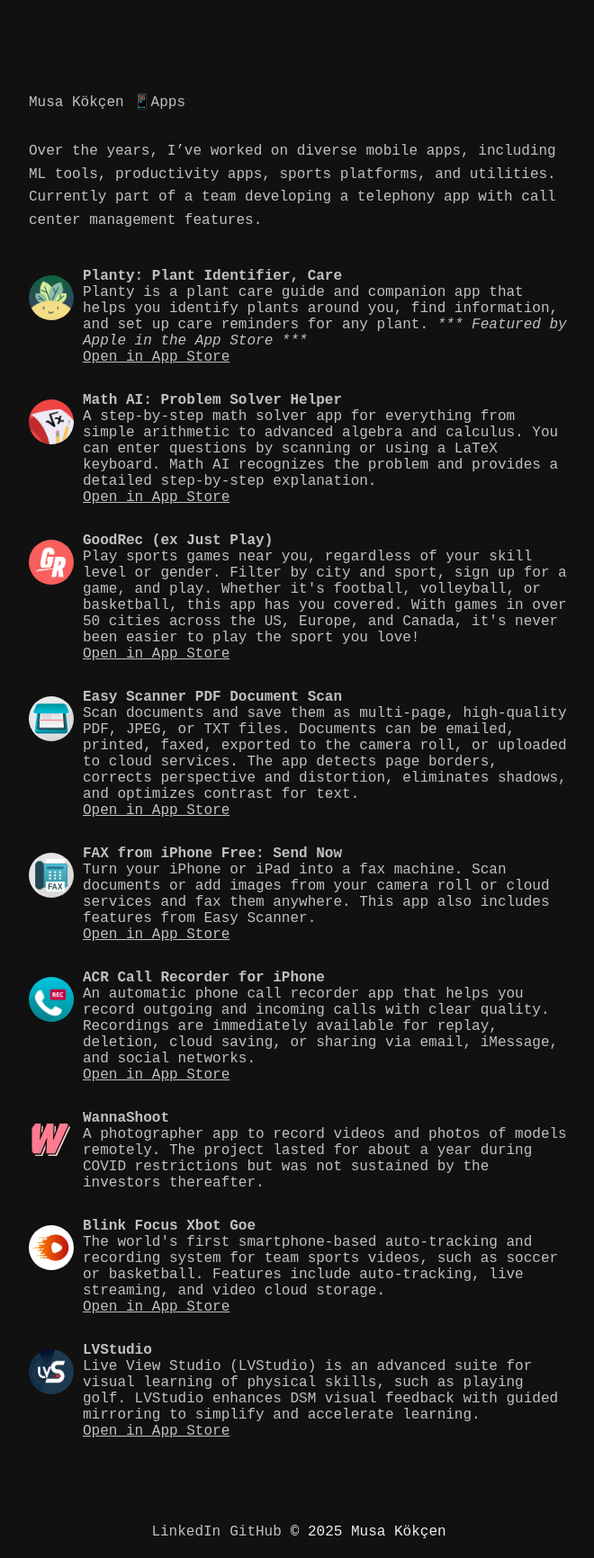
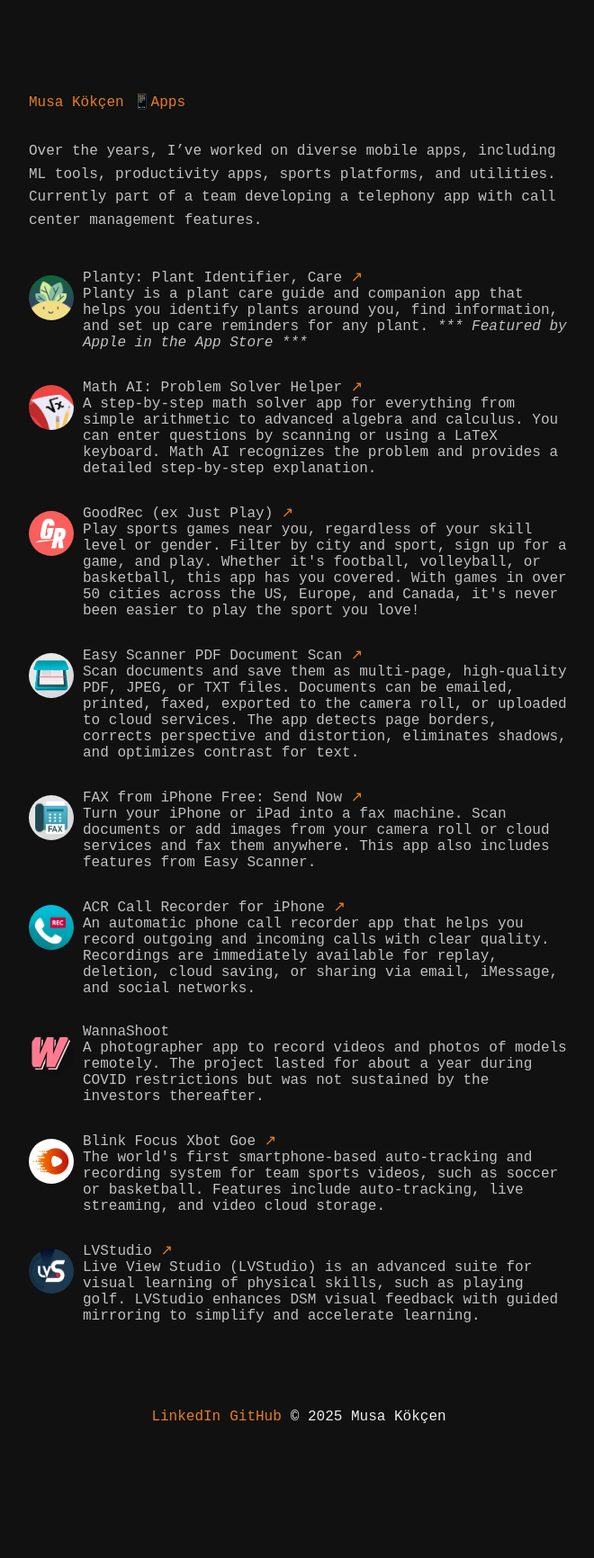
Before and after one commit to musakokcen/musakocen.github.io, a Jekyll site: the page built from projects.md, in a window 1280 px wide. Shown: the whole page at 90% size, without its empty margins (308-968 px from the left). Built offline with Jekyll 4.4.1, drawn with Linux system fonts in a browser that asks for light colours; after the commit the page ends 1604 px from its top, so only the background shows below that.

Commit message:
change link colors

```diff
--- a/assets/main.css
+++ b/assets/main.css
@@ -11,12 +11,12 @@
 }
 
 a {
-    color: #c1c1c1;
+    color: #e67e22;
     text-decoration: none;
 }
 
 a:hover {
-    color: #c1c1c1;
+    color: #e67e22;
     text-decoration: none;
 }
 
@@ -57,7 +57,7 @@
 
 /* Optional: Change the color of links when hovered */
 a:hover {
-  color: #c1c1c1;
+  color: #e67e22;
   /* Change to your desired color */
   text-decoration: none;
 }
--- a/projects.md
+++ b/projects.md
@@ -15,9 +15,8 @@
         <img src="/assets/img/planty.webp" alt="Thumbnail" loading="lazy" style="width: 50px; height: 50px; border-radius: 25px; display: block;">
     </div>
     <p style="margin: 0; align-self: flex-start;">
-    <b>Planty: Plant Identifier, Care</b><br>
-    Planty is a plant care guide and companion app that helps you identify plants around you, find information, and set up care reminders for any plant. <i>*** Featured by Apple in the App Store ***</i><br>
-    <a href="https://apps.apple.com/gb/app/planty-plant-identifier-care/id1603599822" target="_blank"><u>Open in App Store</u></a>
+    Planty: Plant Identifier, Care <a href="https://apps.apple.com/gb/app/planty-plant-identifier-care/id1603599822" target="_blank">↗</a> <br>
+    Planty is a plant care guide and companion app that helps you identify plants around you, find information, and set up care reminders for any plant. <i>*** Featured by Apple in the App Store ***</i>
     </p>
 </div>
 
@@ -26,9 +25,8 @@
         <img src="/assets/img/mathhero.webp" alt="Thumbnail" loading="lazy" style="width: 50px; height: 50px; border-radius: 25px; display: block;">
     </div>
     <p style="margin: 0; align-self: flex-start;">
-    <b>Math AI: Problem Solver Helper</b><br>
+    Math AI: Problem Solver Helper <a href="https://apps.apple.com/gb/app/math-ai-problem-solver-helper/id1565102390" target="_blank">↗</a><br>
     A step-by-step math solver app for everything from simple arithmetic to advanced algebra and calculus. You can enter questions by scanning or using a LaTeX keyboard. Math AI recognizes the problem and provides a detailed step-by-step explanation.<br>
-    <a href="https://apps.apple.com/gb/app/math-ai-problem-solver-helper/id1565102390" target="_blank"><u>Open in App Store</u></a>
     </p>
 </div>
 
@@ -37,9 +35,8 @@
         <img src="/assets/img/goodRec.webp" alt="Thumbnail" loading="lazy" style="width: 50px; height: 50px; border-radius: 25px; display: block;">
     </div>
     <p style="margin: 0; align-self: flex-start;">
-    <b>GoodRec (ex Just Play)</b><br>
+    GoodRec (ex Just Play) <a href="https://apps.apple.com/gb/app/goodrec-ex-just-play/id1510554246" target="_blank">↗</a><br>
     Play sports games near you, regardless of your skill level or gender. Filter by city and sport, sign up for a game, and play. Whether it's football, volleyball, or basketball, this app has you covered. With games in over 50 cities across the US, Europe, and Canada, it's never been easier to play the sport you love!<br>
-    <a href="https://apps.apple.com/gb/app/goodrec-ex-just-play/id1510554246" target="_blank"><u>Open in App Store</u></a>
     </p>
 </div>
 
@@ -48,9 +45,9 @@
         <img src="/assets/img/easyScanner.webp" alt="Thumbnail" loading="lazy" style="width: 50px; height: 50px; border-radius: 25px; display: block;">
     </div>
     <p style="margin: 0; align-self: flex-start;">
-    <b>Easy Scanner PDF Document Scan</b><br>
+    Easy Scanner PDF Document Scan     <a href="https://apps.apple.com/gb/app/easy-scanner-pdf-document-scan/id1180773759" target="_blank">↗</a><br>
     Scan documents and save them as multi-page, high-quality PDF, JPEG, or TXT files. Documents can be emailed, printed, faxed, exported to the camera roll, or uploaded to cloud services. The app detects page borders, corrects perspective and distortion, eliminates shadows, and optimizes contrast for text.<br>
-    <a href="https://apps.apple.com/gb/app/easy-scanner-pdf-document-scan/id1180773759" target="_blank"><u>Open in App Store</u></a>
+
     </p>
 </div>
 
@@ -59,9 +56,9 @@
         <img src="/assets/img/easyFax.webp" alt="Thumbnail" loading="lazy" style="width: 50px; height: 50px; border-radius: 25px; display: block;">
     </div>
     <p style="margin: 0; align-self: flex-start;">
-    <b>FAX from iPhone Free: Send Now</b><br>
+    FAX from iPhone Free: Send Now <a href="https://apps.apple.com/gb/app/fax-from-iphone-free-send-now/id1179154292" target="_blank">↗</a><br>
     Turn your iPhone or iPad into a fax machine. Scan documents or add images from your camera roll or cloud services and fax them anywhere. This app also includes features from Easy Scanner.<br>
-    <a href="https://apps.apple.com/gb/app/fax-from-iphone-free-send-now/id1179154292" target="_blank"><u>Open in App Store</u></a>
+
     </p>
 </div>
 
@@ -70,9 +67,9 @@
         <img src="/assets/img/callRecorder.webp" alt="Thumbnail" loading="lazy" style="width: 50px; height: 50px; border-radius: 25px; display: block;">
     </div>
     <p style="margin: 0; align-self: flex-start;">
-    <b>ACR Call Recorder for iPhone</b><br>
+    ACR Call Recorder for iPhone <a href="https://apps.apple.com/gb/app/acr-call-recorder-for-iphone/id1377904267" target="_blank">↗</a><br>
     An automatic phone call recorder app that helps you record outgoing and incoming calls with clear quality. Recordings are immediately available for replay, deletion, cloud saving, or sharing via email, iMessage, and social networks.<br>
-    <a href="https://apps.apple.com/gb/app/acr-call-recorder-for-iphone/id1377904267" target="_blank"><u>Open in App Store</u></a>
+
     </p>
 </div>
 
@@ -81,7 +78,7 @@
         <img src="/assets/img/ws.svg" alt="Thumbnail" loading="lazy" style="width: 50px; height: 50px; border-radius: 25px; display: block;">
     </div>
     <p style="margin: 0; align-self: flex-start;">
-    <b>WannaShoot</b><br>
+    WannaShoot<br>
     A photographer app to record videos and photos of models remotely. The project lasted for about a year during COVID restrictions but was not sustained by the investors thereafter.
     </p>
 </div>
@@ -91,9 +88,8 @@
         <img src="/assets/img/xbotgo.webp" alt="Thumbnail" loading="lazy" style="width: 50px; height: 50px; border-radius: 25px; display: block;">
     </div>
     <p style="margin: 0; align-self: flex-start;">
-    <b>Blink Focus Xbot Goe</b><br>
+    Blink Focus Xbot Goe <a href="https://apps.apple.com/tm/app/xbotgo/id1581355712" target="_blank">↗</a><br>
     The world's first smartphone-based auto-tracking and recording system for team sports videos, such as soccer or basketball. Features include auto-tracking, live streaming, and video cloud storage.<br>
-    <a href="https://apps.apple.com/tm/app/xbotgo/id1581355712" target="_blank"><u>Open in App Store</u></a>
     </p>
 </div>
 
@@ -102,9 +98,8 @@
         <img src="/assets/img/LVS.webp" alt="Thumbnail" loading="lazy" style="width: 50px; height: 50px; border-radius: 25px; display: block;">
     </div>
     <p style="margin: 0; align-self: flex-start;">
-    <b>LVStudio</b><br>
+    LVStudio <a href="https://apps.apple.com/us/app/lvstudio/id1497816078" target="_blank">↗</a><br>
     Live View Studio (LVStudio) is an advanced suite for visual learning of physical skills, such as playing golf. LVStudio enhances DSM visual feedback with guided mirroring to simplify and accelerate learning.<br>
-    <a href="https://apps.apple.com/us/app/lvstudio/id1497816078" target="_blank"><u>Open in App Store</u></a>
     </p>
 </div>
 
```
Also changed, not shown: favicon.ico, 2 other files.
